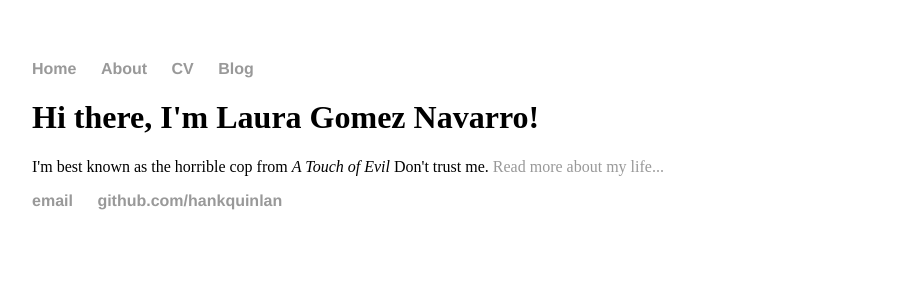
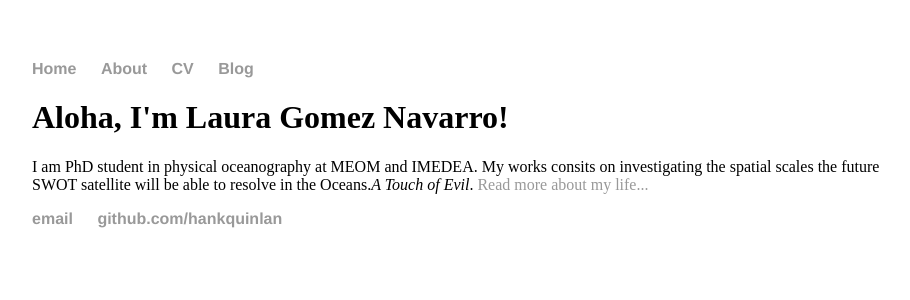
Before and after one commit to LauraGomezNavarro/LauraGomezNavarro.github.io, a Jekyll site: the page built from index.html, in a window 1280 px wide. Shown: the top 300 px of the page, without its empty margins (160-1070 px from the left). Built offline with Jekyll 4.4.1, drawn with Linux system fonts in a browser that asks for light colours.

Commit message:
Update index.html

```diff
--- a/index.html
+++ b/index.html
@@ -3,6 +3,6 @@ layout: default
 title: Laura Gomez Navarro, PhD student
 ---
 <div class="blurb">
-	<h1>Hi there, I'm Laura Gomez Navarro!</h1>
-	<p>I'm best known as the horrible cop from <em>A Touch of Evil</em> Don't trust me. <a href="/about">Read more about my life...</a></p>
+	<h1>Aloha, I'm Laura Gomez Navarro!</h1>
+	<p>I am PhD student in physical oceanography at MEOM and IMEDEA.  My works consits on investigating the spatial scales the future SWOT satellite will be able to resolve in the Oceans.<em>A Touch of Evil</em>. <a href="/about">Read more about my life...</a></p>
 </div><!-- /.blurb -->
```
